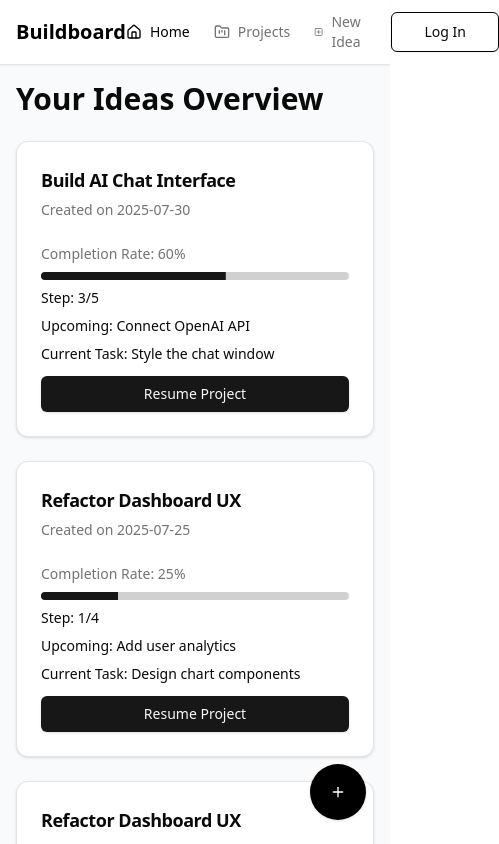
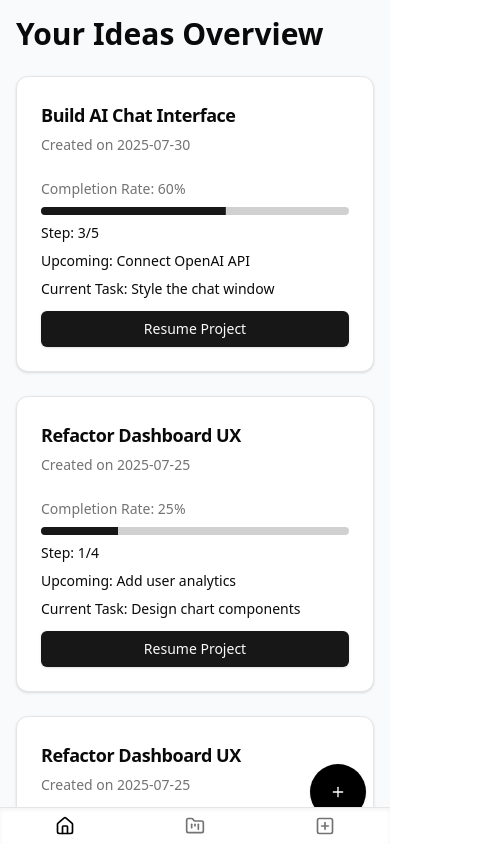
Before and after one commit to happylove32c/buildboard2, a Next.js app in the folder buildboard/: page / in a window 390 px wide. Shown: the top 844 px of the page, 499 px wide, since content can reach past the window. Built offline with nearby package versions, Linux system fonts and the light colour scheme.

Commit message:
test:navbar

```diff
--- a/buildboard/components/Navbar.tsx
+++ b/buildboard/components/Navbar.tsx
@@ -1,3 +1,5 @@
+"use client"
+
 import Link from "next/link"
 import { usePathname } from "next/navigation"
 import { cn } from "@/lib/utils"
@@ -8,30 +10,32 @@ export default function Navbar() {
   const pathname = usePathname()
 
   const navLinks = [
-    { href: "/", label: "Home", icon: <Home className="w-4 h-4 mr-1" /> },
-    { href: "/projects", label: "Projects", icon: <FolderKanban className="w-4 h-4 mr-1" /> },
-    { href: "/new", label: "New Idea", icon: <PlusSquare className="w-4 h-4 mr-1" /> },
+    { href: "/", label: "Home", icon: Home },
+    { href: "/projects", label: "Projects", icon: FolderKanban },
+    { href: "/new", label: "New", icon: PlusSquare },
   ]
 
   return (
-    <nav className="w-full border-b bg-white px-4 py-3 shadow-sm">
-      <div className="flex items-center justify-between max-w-6xl mx-auto">
+    <>
+      {/* Desktop Top Nav */}
+      <nav className="hidden sm:flex w-full border-b bg-white px-4 py-3 shadow-sm">
+        <div className="flex items-center justify-between max-w-6xl mx-auto w-full">
           <Link href="/" className="text-xl font-bold text-black">
             Buildboard
           </Link>
 
           <div className="flex items-center gap-6">
-          {navLinks.map((link) => (
+            {navLinks.map(({ href, label, icon: Icon }) => (
               <Link
-              key={link.href}
-              href={link.href}
+                key={href}
+                href={href}
                 className={cn(
                   "text-sm font-medium flex items-center gap-1 hover:text-black transition-colors",
-                pathname === link.href ? "text-black" : "text-muted-foreground"
+                  pathname === href ? "text-black" : "text-muted-foreground"
                 )}
               >
-              {link.icon}
-              {link.label}
+                <Icon className="w-4 h-4" />
+                {label}
               </Link>
             ))}
 
@@ -39,5 +43,24 @@ export default function Navbar() {
           </div>
         </div>
       </nav>
+
+      {/* Mobile Bottom Nav */}
+      <nav className="sm:hidden fixed bottom-0 left-0 right-0 bg-white border-t shadow-inner z-50">
+        <div className="flex justify-around py-2">
+          {navLinks.map(({ href, icon: Icon }) => (
+            <Link
+              key={href}
+              href={href}
+              className={cn(
+                "flex flex-col items-center text-xs text-muted-foreground transition-colors",
+                pathname === href ? "text-black" : "text-muted-foreground"
+              )}
+            >
+              <Icon className="w-5 h-5" />
+            </Link>
+          ))}
+        </div>
+      </nav>
+    </>
   )
 }
```
Lines whose indentation alone changed are shown as unchanged.
